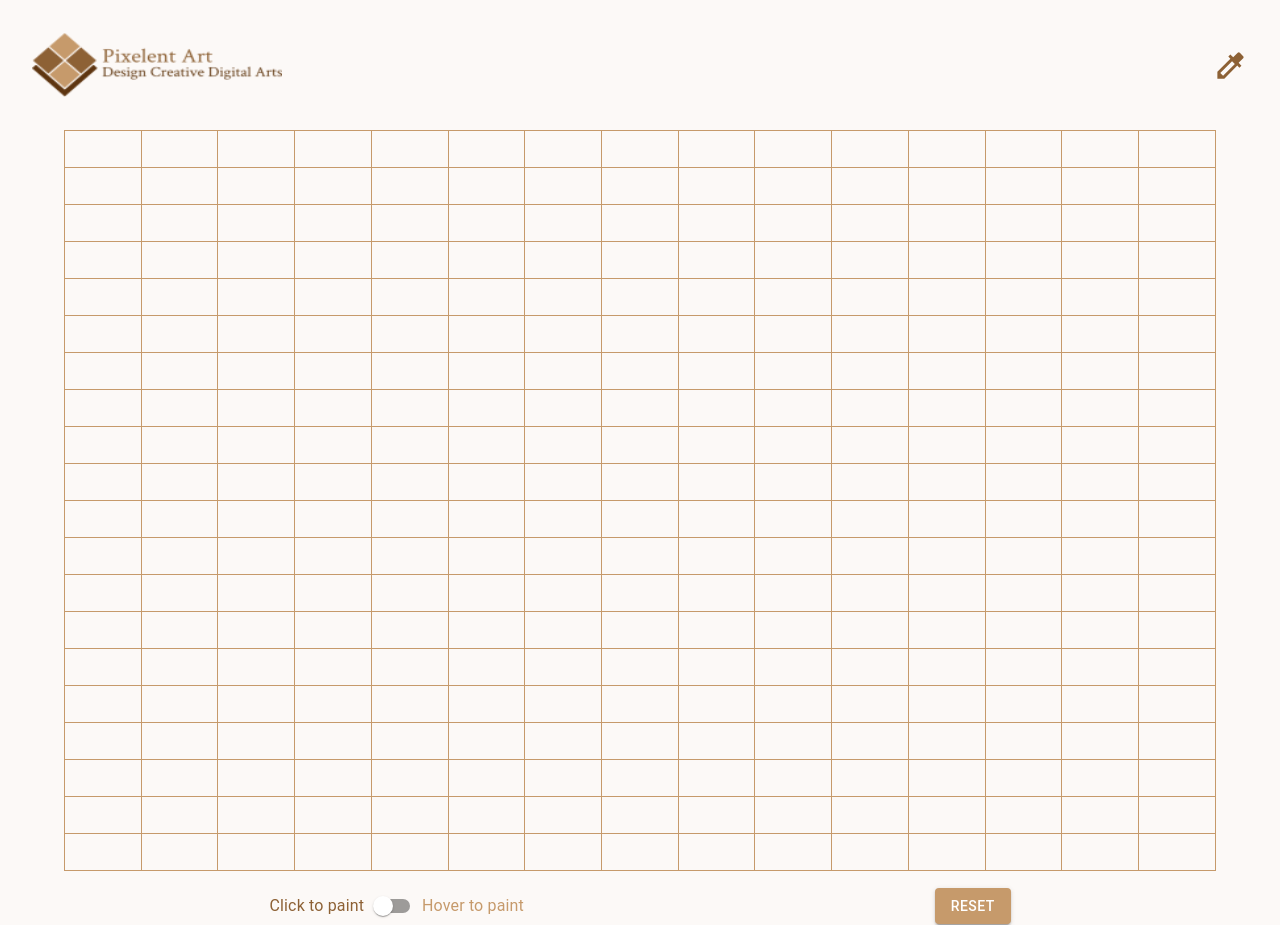
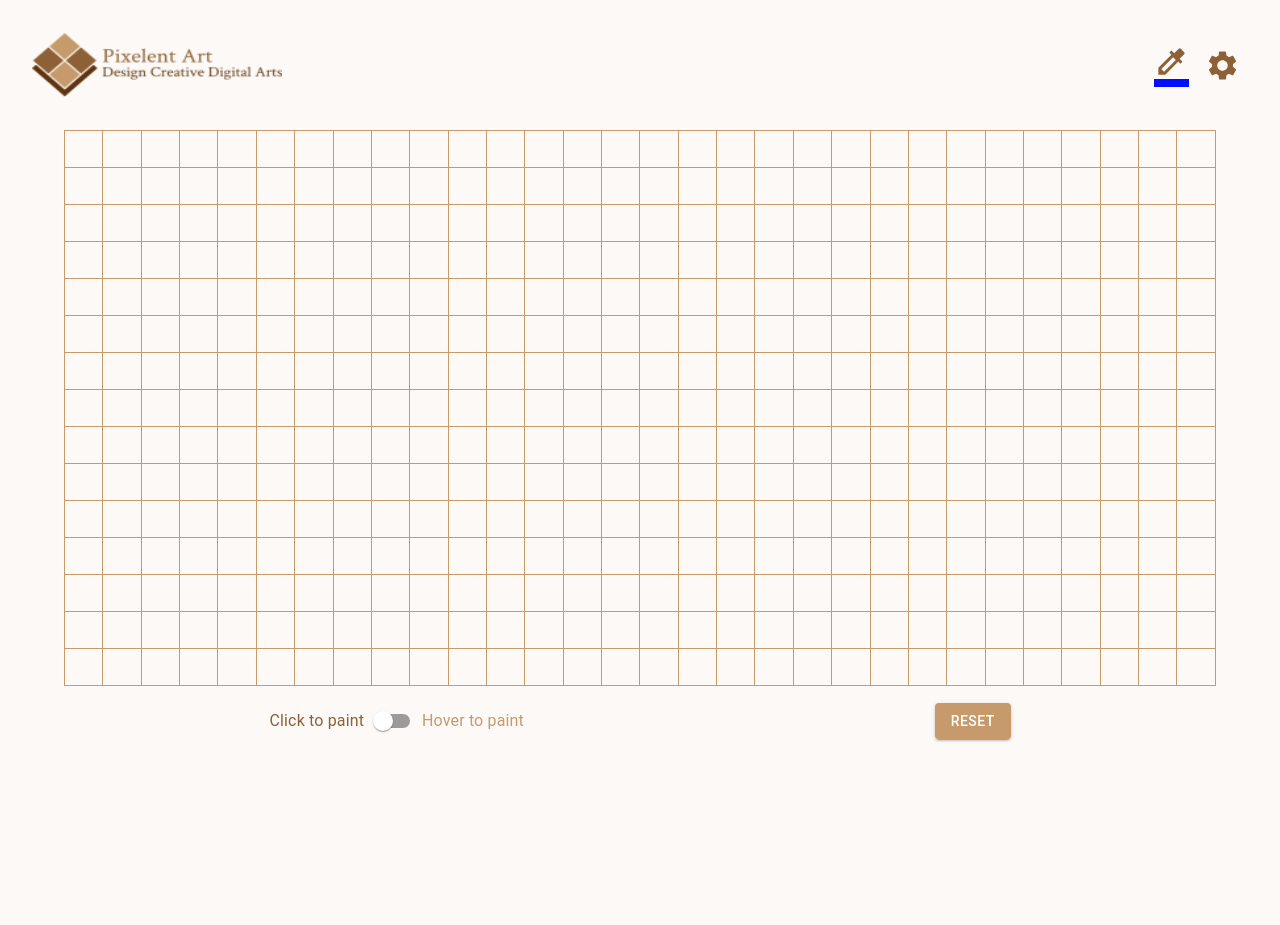
Before and after one commit to ArjunMamidi2698/drawing-board, a React (Create React App) app: page / in a window 1280 px wide. After the commit the page ends 800 px from the top, so only its background shows below. Built offline with nearby package versions, Linux system fonts and the light colour scheme.

Commit message:
board context, setting menu, picked color under icon

```diff
--- a/src/components/Header.jsx
+++ b/src/components/Header.jsx
@@ -1,6 +1,7 @@
 import { PickerMenu } from "./PickerMenu";
 import logo from "../pixelentArtLogo.jpg";
 import "./Header.css";
+import { SettingsMenu } from "./SettingsMenu";
 
 export const Header = () => {
 	return (
@@ -8,6 +9,7 @@ export const Header = () => {
 			<img src={logo} width="250px" height="130px" />
 			<div className="spacer" />
 			<PickerMenu />
+			<SettingsMenu />
 		</header>
 	);
 };
--- a/src/components/PickerMenu.jsx
+++ b/src/components/PickerMenu.jsx
@@ -1,5 +1,5 @@
 import { Colorize } from "@mui/icons-material";
-import { Menu } from "@mui/material";
+import { IconButton, Menu } from "@mui/material";
 import { useState } from "react";
 import { HexColorPicker } from "react-colorful";
 import { usePicked } from "../stores/picked-context";
@@ -17,6 +17,7 @@ export const PickerMenu = () => {
 	};
 	return (
 		<>
+			<IconButton>
 				<Colorize
 					id="basic-button"
 					aria-controls={open ? "basic-menu" : undefined}
@@ -25,10 +26,12 @@ export const PickerMenu = () => {
 					onClick={handleClick}
 					sx={{
 						color: theme.palette.primary.dark,
+						borderBottom: `.5rem solid ${picked}`
 					}}
 					fontSize="large"
 					titleAccess="Color Picker"
 				/>
+			</IconButton>
 			<Menu
 				id="basic-menu"
 				anchorEl={anchorEl}
--- /dev/null
+++ b/src/components/SettingsMenu.jsx
@@ -0,0 +1,147 @@
+import { Settings } from "@mui/icons-material";
+import {
+	Box,
+	Button,
+	Dialog,
+	DialogActions,
+	DialogContent,
+	DialogTitle,
+	IconButton,
+	Slider,
+	Typography,
+} from "@mui/material";
+import { useState } from "react";
+import { useBoard } from "../stores/board-context";
+import theme from "../themes";
+// AJ - TODO - REFACTOR
+export const SettingsMenu = () => {
+	const [open, setOpen] = useState(false);
+	const { tableDimensions, setTableDimensions } = useBoard();
+	const [rows, setRows] = useState(tableDimensions[0]);
+	const [columns, setColumns] = useState(tableDimensions[1]);
+	const handleClick = () => {
+		setOpen((prev) => !prev);
+	};
+	const handleClose = () => {
+		setOpen(false);
+	};
+	const handleUpdate = () => {
+		setTableDimensions([rows, columns]);
+		handleClose();
+	};
+	return (
+		<>
+			<IconButton onClick={handleClick}>
+				<Settings
+					id="basic-button"
+					aria-controls={open ? "basic-menu" : undefined}
+					aria-haspopup="true"
+					aria-expanded={open ? "true" : undefined}
+					sx={{
+						color: theme.palette.primary.dark,
+					}}
+					fontSize="large"
+					titleAccess="Color Picker"
+				/>
+			</IconButton>
+			<Dialog
+				open={open}
+				onClose={handleClose}
+				sx={{
+					".MuiPaper-root": {
+						minWidth: "500px",
+					},
+				}}
+			>
+				<DialogTitle>Configure</DialogTitle>
+				<DialogContent>
+					<Box
+						display="flex"
+						flexDirection="column"
+						padding={1}
+						sx={{
+							"> *": {
+								marginBottom: ".5rem",
+							},
+						}}
+					>
+						<Typography display="flex">
+							Rows
+							<Typography color="GrayText" marginLeft=".5rem">
+								{rows}
+							</Typography>
+							<div className="spacer"></div>
+							<Box display="flex" alignItems="center">
+								<IconButton
+									disableRipple
+									disabled={rows === 1}
+									color="error"
+									onClick={() => setRows((prev) => --prev)}
+								>
+									-
+								</IconButton>
+								<IconButton
+									disableRipple
+									disabled={rows === 50}
+									color="info"
+									onClick={() => setRows((prev) => ++prev)}
+								>
+									+
+								</IconButton>
+							</Box>
+						</Typography>
+						<Slider
+							value={rows}
+							onChange={(e, val) => setRows(val)}
+							valueLabelDisplay="auto"
+							min={1}
+							max={50}
+						/>
+						<Typography display="flex">
+							Columns
+							<Typography color="GrayText" marginLeft=".5rem">
+								{columns}
+							</Typography>
+							<div className="spacer"></div>
+							<Box display="flex" alignItems="center">
+								<IconButton
+									disableRipple
+									disabled={columns === 1}
+									color="error"
+									onClick={() => setColumns((prev) => --prev)}
+								>
+									-
+								</IconButton>
+								<IconButton
+									disableRipple
+									disabled={columns === 100}
+									color="info"
+									onClick={() => setColumns((prev) => ++prev)}
+								>
+									+
+								</IconButton>
+							</Box>
+						</Typography>
+						<Slider
+							value={columns}
+							onChange={(e, val) => setColumns(val)}
+							valueLabelDisplay="auto"
+							min={1}
+							max={100}
+						/>
+					</Box>
+				</DialogContent>
+				<DialogActions>
+					<Button
+						variant="contained"
+						sx={{ color: "#FFFFFF", marginRight: ".5rem" }}
+						onClick={handleUpdate}
+					>
+						update
+					</Button>
+					<Button onClick={handleClose}>Cancel</Button>
+				</DialogActions>
+			</Dialog>
+		</>
+	);
+};
--- a/src/components/board/Board.jsx
+++ b/src/components/board/Board.jsx
@@ -1,17 +1,19 @@
 import { Container, Table, TableBody, TableRow } from "@mui/material";
+import { useBoard } from "../../stores/board-context";
 import { BoardActions } from "./BoardActions";
 import { BoardCell } from "./BoardCell";
 
 export const Board = () => {
+	const { tableDimensions } = useBoard();
 	return (
 		<Container>
 			<Table size="small">
 				<TableBody>
-					{Array(20)
+					{Array(tableDimensions[0])
 						.fill(1)
 						.map((e, index) => (
 							<TableRow key={index}>
-								{Array(15)
+								{Array(tableDimensions[1])
 									.fill(1)
 									.map((e, index) => (
 										<BoardCell key={index} />
--- a/src/components/board/BoardActions.jsx
+++ b/src/components/board/BoardActions.jsx
@@ -1,8 +1,8 @@
 import { Box, Button, Switch, Typography } from "@mui/material";
-import { usePicked } from "../../stores/picked-context";
+import { useBoard } from "../../stores/board-context";
 
 export const BoardActions = () => {
-	const { setResetBoard, drag, setDrag } = usePicked();
+	const { setResetBoard, drag, setDrag } = useBoard();
 	const handleReset = () => {
 		setResetBoard(true);
 		setTimeout(() => {
--- a/src/components/board/BoardCell.jsx
+++ b/src/components/board/BoardCell.jsx
@@ -1,10 +1,12 @@
 import { TableCell } from "@mui/material";
 import { useCallback, useEffect, useState } from "react";
+import { useBoard } from "../../stores/board-context";
 import { usePicked } from "../../stores/picked-context";
 import theme from "../../themes";
 
 export const BoardCell = () => {
-	const { picked, resetBoard, drag } = usePicked();
+	const { picked } = usePicked();
+	const { resetBoard, drag } = useBoard();
 	const [cellBackground, setCellBackground] = useState();
 	const updateColor = useCallback(() => {
 		setCellBackground(picked);
--- a/src/index.js
+++ b/src/index.js
@@ -6,14 +6,17 @@ import reportWebVitals from "./reportWebVitals";
 import { PickedProvider } from "./stores/picked-context";
 import { ThemeProvider } from "@mui/material/styles";
 import theme from "./themes";
+import { BoardProvider } from "./stores/board-context";
 
 const root = ReactDOM.createRoot(document.getElementById("root"));
 root.render(
 	<React.StrictMode>
 		<ThemeProvider theme={theme}>
-		<PickedProvider>
-			<App />
-		</PickedProvider>
+			<BoardProvider>
+				<PickedProvider>
+					<App />
+				</PickedProvider>
+			</BoardProvider>
 		</ThemeProvider>
 	</React.StrictMode>
 );
--- /dev/null
+++ b/src/stores/board-context.js
@@ -0,0 +1,32 @@
+import { createContext, useContext, useState } from "react";
+
+const initialContext = {
+	resetBoard: false,
+	setResetBoard: () => undefined,
+	drag: false,
+	setDrag: () => undefined,
+	tableDimensions: [15, 30],
+	setTableDimensions: () => undefined,
+};
+const BoardContext = createContext(initialContext);
+export const useBoard = () => useContext(BoardContext);
+
+export const BoardProvider = ({ children }) => {
+	const [resetBoard, setResetBoard] = useState(initialContext.resetBoard);
+	const [drag, setDrag] = useState(initialContext.drag);
+	const [tableDimensions, setTableDimensions] = useState(
+		initialContext.tableDimensions
+	);
+	const value = {
+		resetBoard,
+		setResetBoard,
+		drag,
+		setDrag,
+		tableDimensions,
+		setTableDimensions,
+	};
+	return (
+		<BoardContext.Provider value={value}>{children}</BoardContext.Provider>
+	);
+};
+export default BoardContext;
--- a/src/stores/picked-context.js
+++ b/src/stores/picked-context.js
@@ -3,25 +3,15 @@ import { createContext, useContext, useState } from "react";
 const initialContext = {
 	picked: "#000fff",
 	setPicked: () => undefined,
-	resetBoard: false,
-	setResetBoard: () => undefined,
-	drag: false,
-	setDrag: () => undefined,
 };
 const PickedContext = createContext(initialContext);
 export const usePicked = () => useContext(PickedContext);
 
 export const PickedProvider = ({ children }) => {
 	const [picked, setPicked] = useState(initialContext.picked);
-	const [resetBoard, setResetBoard] = useState(initialContext.resetBoard);
-	const [drag, setDrag] = useState(initialContext.drag);
 	const value = {
 		picked,
 		setPicked,
-		resetBoard,
-		setResetBoard,
-		drag,
-		setDrag,
 	};
 	return (
 		<PickedContext.Provider value={value}>
```
Lines whose indentation alone changed are shown as unchanged.
